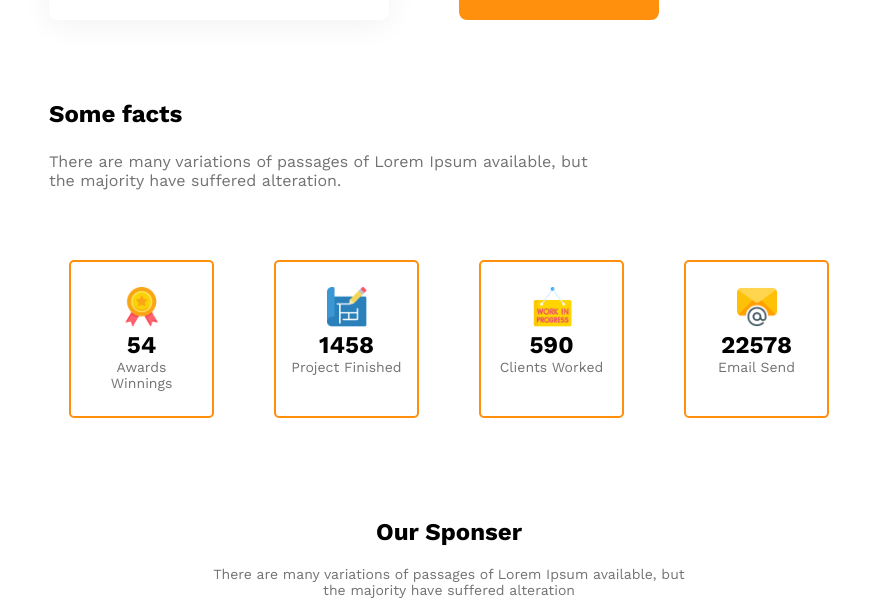
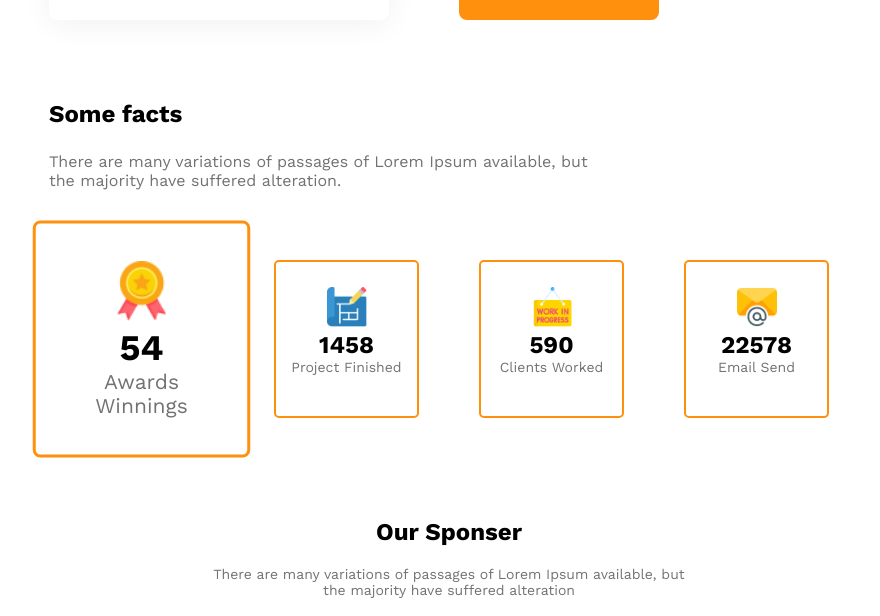
Before and after one commit to PaulShourav/assignment2, a plain HTML site: page index.html in a window 1280 px wide. In both pictures the pointer is over the element 332 px from the left and 2512 px from the top of the page. Shown: the part 2173-2789 px from the top of the page, without its empty margins (191-1071 px from the left). Drawn offline with nearby package versions, Linux system fonts and the light colour scheme.

Commit message:
first commit

```diff
--- a/styles/style.css
+++ b/styles/style.css
@@ -169,6 +169,10 @@ nav ul li{
     border-radius: 5px;
     text-align: center;
     padding: 25px 15px;
+    transition: transform .2s;
+}
+.some-fact-item:hover{
+    transform: scale(1.5);
 }
 .some-fact-item p{
     color: #727272;
```
